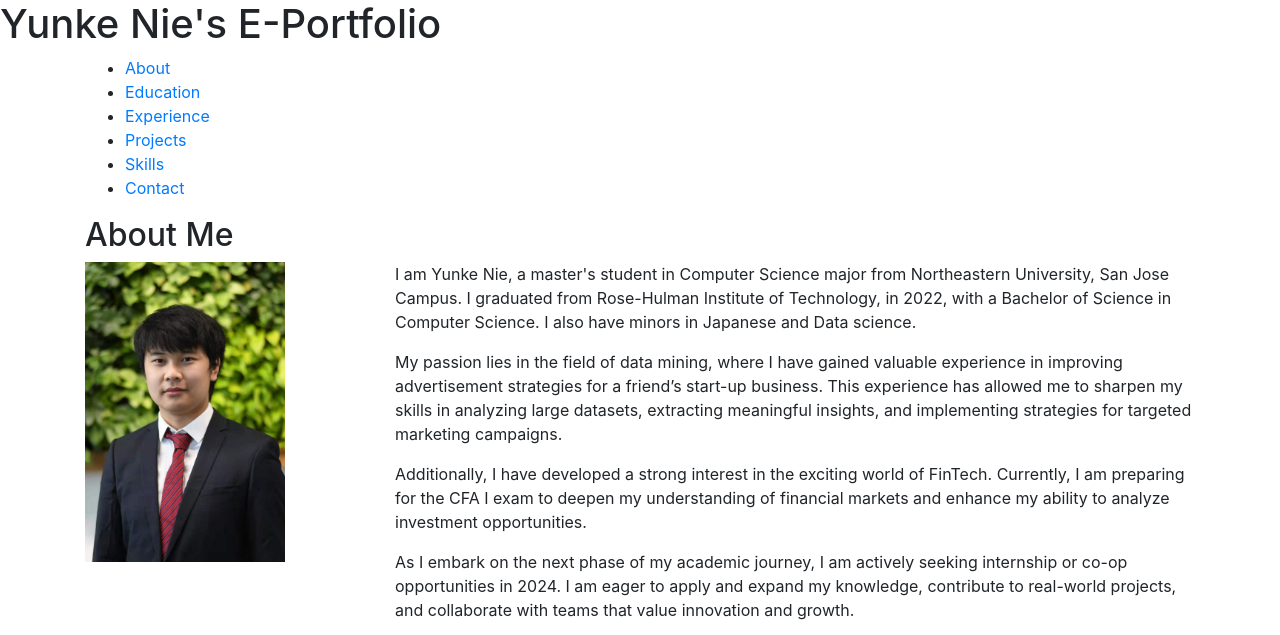
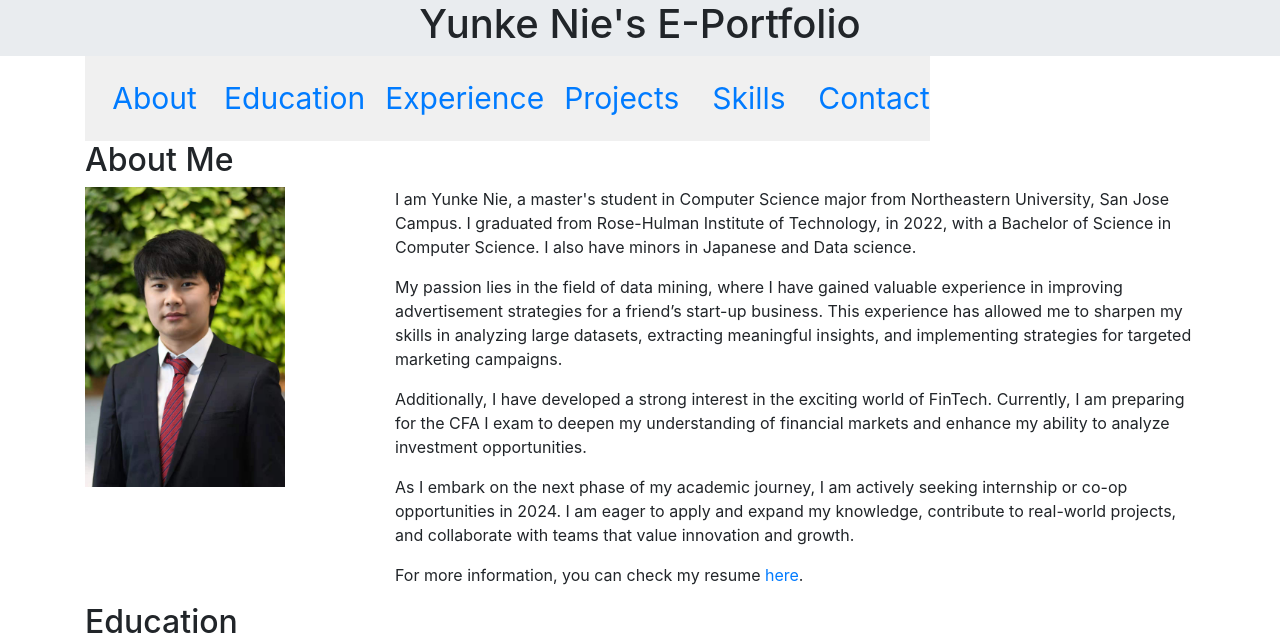
Before and after one commit to CERKO12/yunke-nie.github.io, a website: page index.html in a window 1280 px wide. Shown: the top 635 px of the page. Drawn offline with nearby package versions, Linux system fonts and the light colour scheme; files that its build step writes are made by us from their sources.

Commit message:
css error fixed

```diff
--- a/index.html
+++ b/index.html
@@ -5,7 +5,7 @@
     <meta name="viewport" content="width=device-width, initial-scale=1.0" />
     <title>Yunke Nie's E-Portfolio</title>
     <meta name="description" content="Yunke Nie's E-Portfolio" />
-    <link rel="stylesheet" href="/styles/style.css" />
+    <link rel="stylesheet" href="/stylesheets/style.css" />
     <link
       href="https://stackpath.bootstrapcdn.com/bootstrap/4.3.1/css/bootstrap.min.css"
       rel="stylesheet"
```
Also changed, not shown: projects.html (+1 -1 lines).
